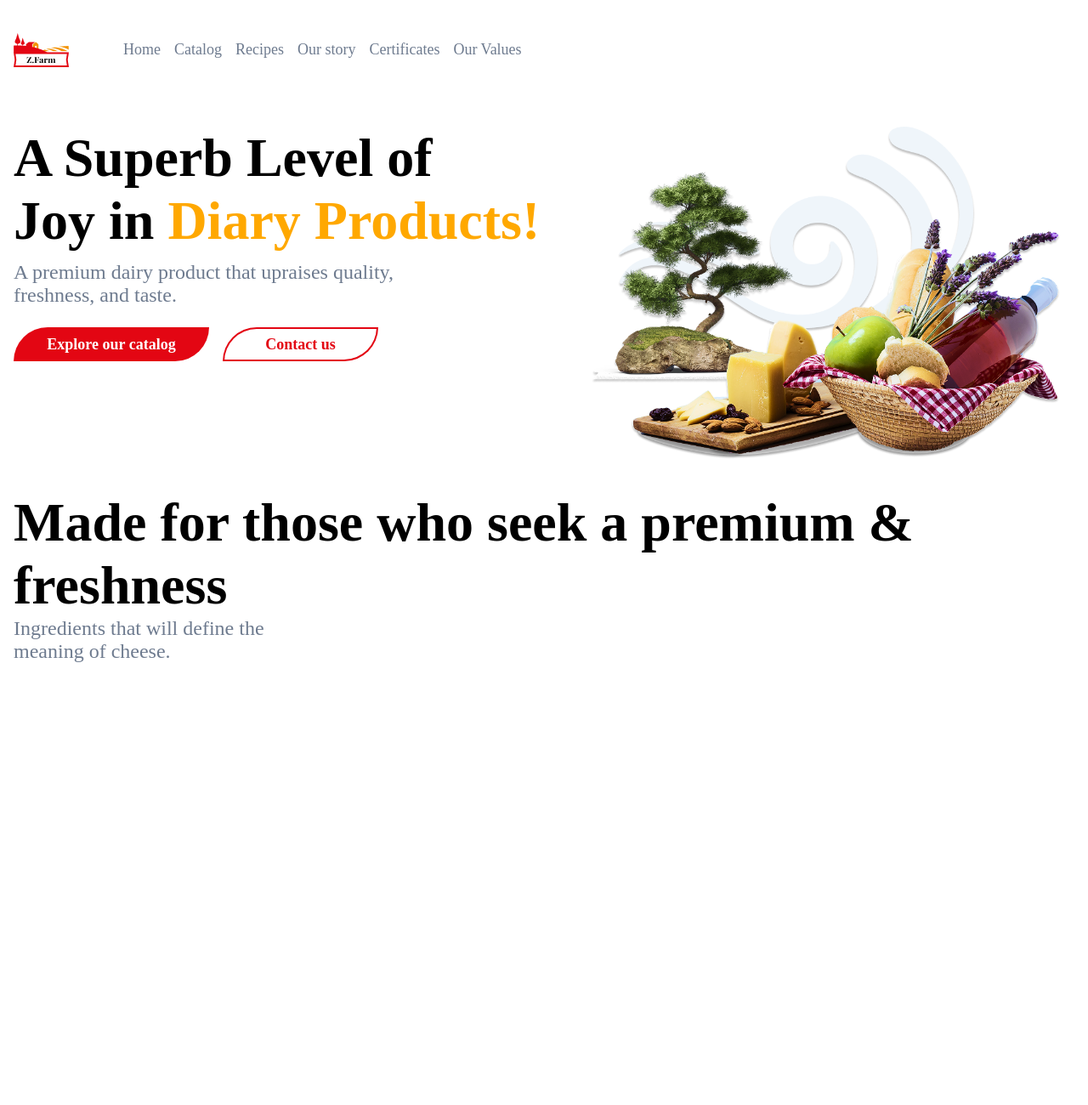
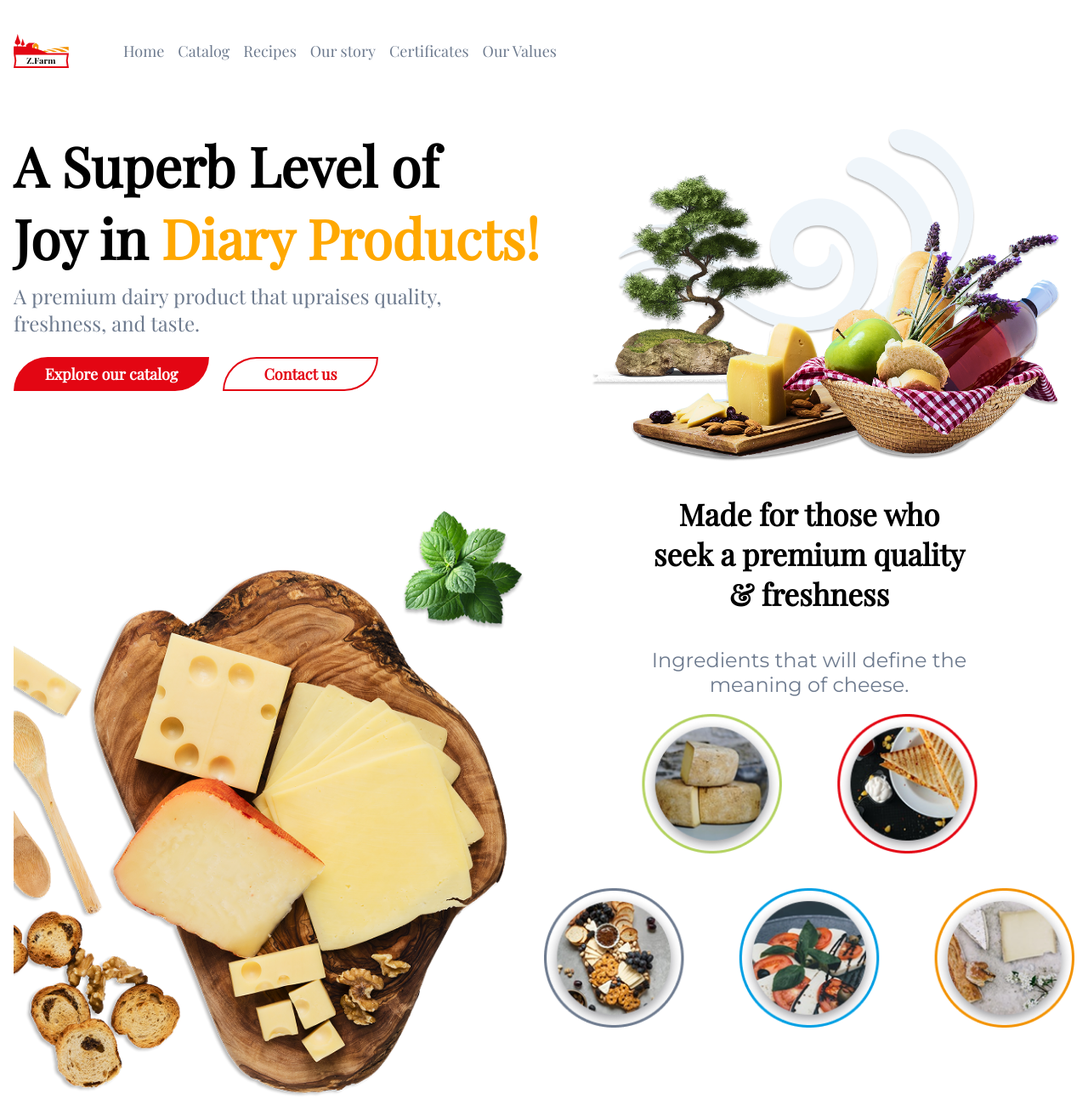
Before and after one commit to DanMaxIV/LandingPage, a plain HTML site: page index.html in a window 1280 px wide. Shown: the whole page at 85% size. Before the commit the page ends 800 px from the top, so only its background shows below. Drawn offline with nearby package versions, Linux system fonts and the light colour scheme; a web font is replaced by a local one.

Commit message:
updated index and css

```diff
--- a/index.html
+++ b/index.html
@@ -6,7 +6,7 @@
     <link rel="preconnect" href="https://fonts.googleapis.com" />
     <link rel="preconnect" href="https://fonts.gstatic.com" crossorigin />
     <link
-      href="https://fonts.googleapis.com/css2?family=Playfair+Display:ital@0;1&display=swap"
+      href="https://fonts.googleapis.com/css2?family=Montserrat:ital,wght@0,100..900;1,100..900&family=Playfair+Display:ital@0;1&display=swap"
       rel="stylesheet"
     />
     <link rel="stylesheet" href="style.css" />
@@ -29,12 +29,12 @@
                 <img src="close.svg" alt="close" width="24" height="24" />
               </a>
             </li>
-            <li><a href="#" class="hide-mobile">Home</a></li>
-            <li><a href="#" class="hide-mobile">Catalog</a></li>
-            <li><a href="#" class="hide-mobile">Recipes</a></li>
-            <li><a href="#" class="hide-mobile">Our story</a></li>
-            <li><a href="#" class="hide-mobile">Certificates</a></li>
-            <li><a href="#" class="hide-mobile">Our Values</a></li>
+            <li><a href="#">Home</a></li>
+            <li><a href="#">Catalog</a></li>
+            <li><a href="#">Recipes</a></li>
+            <li><a href="#">Our story</a></li>
+            <li><a href="#">Certificates</a></li>
+            <li><a href="#">Our Values</a></li>
           </ul>
         </nav>
       </header>
@@ -56,14 +56,27 @@
             </div>
           </div>
           <div class="right-side">
-            <img src="/Hero-Header.png" class="hero-img" />
+            <img src="Hero-Header.png" class="hero-img" />
           </div>
         </section>
 
         <!-- Made for -->
         <section class="next-scroll">
-          <h1>Made for those who seek a premium & freshness</h1>
-          <p>Ingredients that will define the <br />meaning of cheese.</p>
+          <div class="left-side hide-mobile">
+            <img src="Group 2.png" alt="cheese" />
+          </div>
+          <div class="right-side">
+            <h1>
+              Made for those who<br />
+              seek a premium quality<br />
+              & freshness
+            </h1>
+            <div class="desktop">
+              <img src="Group 2.png" alt="cheese" class="cheese"/>
+            </div>
+            <p>Ingredients that will define the <br />meaning of cheese.</p>
+            <img src="Group 1.png" alt="dishes" class="dishes" />
+          </div>
         </section>
       </main>
     </div>
--- a/style.css
+++ b/style.css
@@ -1,6 +1,9 @@
 body {
-  font-family: playfair;
+  font-family: "playfair Display";
   /* background-color: #EFF5FA; */
+}
+.hide-mobile {
+  display: none;
 }
 * {
   padding: 0;
@@ -166,6 +169,31 @@ main {
   right: -50px;
   top: 0;
 }
+.next-scroll {
+  display: flex;
+
+  .left-side img {
+    width: 50%;
+
+    display: flex;
+    width: 350px;
+    height: 300px;
+  }
+  .right-side {
+    display: block;
+    align-items: center;
+    width: 100%;
+    h1,
+    p {
+      text-align: center;
+      padding-bottom: 20px;
+    }
+    img {
+      width: 100%;
+    }
+  }
+}
+
 @media (min-width: 750px) {
   .hide-desktop {
     display: none;
@@ -302,7 +330,7 @@ main {
     padding-top: 10px;
   }
 
-  section{
+  section {
     background-image: url();
   }
   .row {
@@ -332,4 +360,41 @@ main {
       }
     }
   }
+
+  .next-scroll {
+    display: flex;
+    flex-direction: row;
+    justify-content: space-between;
+
+    .left-side {
+      width: 50%;
+      text-align: center;
+      display: flex;
+      gap: 24px;
+      img {
+        padding-top: 20px;
+        width: 1011px;
+        max-width: 1011px;
+        height: 734px;
+      }
+    }
+    .right-side {
+      width: 60%;
+      .desktop {
+        display: none;
+      }
+      h1 {
+        font-size: 35px;
+        font-weight: 700;
+        text-align: center;
+      }
+      p {
+        font-family: "Montserrat";
+        text-align: center;
+        font-size: 24px;
+        font-weight: 400;
+        padding: 20px 20px;
+      }
+    }
+  }
 }
```
